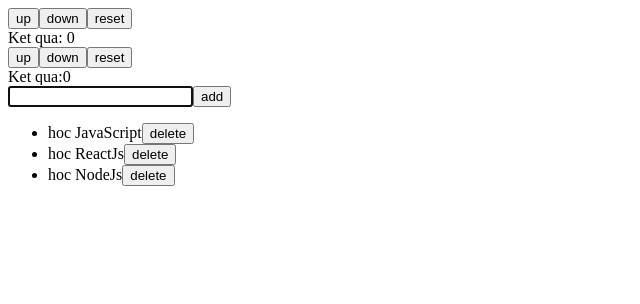
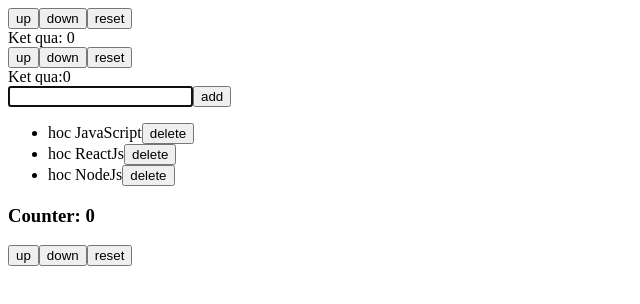
Before and after one commit to vuvantoann/reducer-redux-demo, a React (Vite) app: page / in a window 1280 px wide. Shown: the top 304 px of the page, without its empty margins (0-640 px from the left). Built offline with nearby package versions, Linux system fonts and the light colour scheme.

Commit message:
Ưng dụng Redux làm bộ đếm coute đơn gian

```diff
--- a/src/App.jsx
+++ b/src/App.jsx
@@ -1,5 +1,6 @@
 import CountUseReducer from './components/CountUseReducer'
 import CountUseState from './components/CountUseState'
+import CounterRedux from './components/CounterRedux'
 import TodoListUseReducer from './components/TodoListUseReducer'
 function App() {
   return (
@@ -7,6 +8,7 @@
       <CountUseState />
       <CountUseReducer />
       <TodoListUseReducer />
+      <CounterRedux />
     </>
   )
 }
--- /dev/null
+++ b/src/actions/counter.jsx
@@ -0,0 +1,17 @@
+export const up = () => {
+  return {
+    type: 'UP',
+  }
+}
+
+export const down = () => {
+  return {
+    type: 'DOWN',
+  }
+}
+
+export const reset = () => {
+  return {
+    type: 'RESET',
+  }
+}
--- a/src/actions/fileAction.jsx
+++ /dev/null
@@ -1 +0,0 @@
-// actions
--- /dev/null
+++ b/src/components/CounterRedux/index.jsx
@@ -0,0 +1,17 @@
+import { useDispatch, useSelector } from 'react-redux'
+import { down, reset, up } from '../../actions/counter'
+
+function CounterRedux() {
+  const counter = useSelector((state) => state.counterReducer)
+  const dispatch = useDispatch()
+  return (
+    <>
+      <h3>Counter: {counter}</h3>
+      <button onClick={() => dispatch(up())}>up</button>
+      <button onClick={() => dispatch(down())}>down</button>
+      <button onClick={() => dispatch(reset())}>reset</button>
+    </>
+  )
+}
+
+export default CounterRedux
--- /dev/null
+++ b/src/reducers/Counter.jsx
@@ -0,0 +1,14 @@
+const counterReducer = (state = 0, action) => {
+  switch (action.type) {
+    case 'UP':
+      return state + 1
+    case 'DOWN':
+      return state - 1
+    case 'RESET':
+      return 0
+    default:
+      return state
+  }
+}
+
+export default counterReducer
--- a/src/reducers/fileReducer.jsx
+++ /dev/null
@@ -1 +0,0 @@
-// actions
--- a/src/reducers/index.jsx
+++ b/src/reducers/index.jsx
@@ -1,7 +1,7 @@
 import { combineReducers } from 'redux'
-
+import counterReducer from './Counter'
 const allReducers = combineReducers({
-  // reducers được nhúng vào đây import fileReducer
+  counterReducer,
 })
 
 export default allReducers
```
